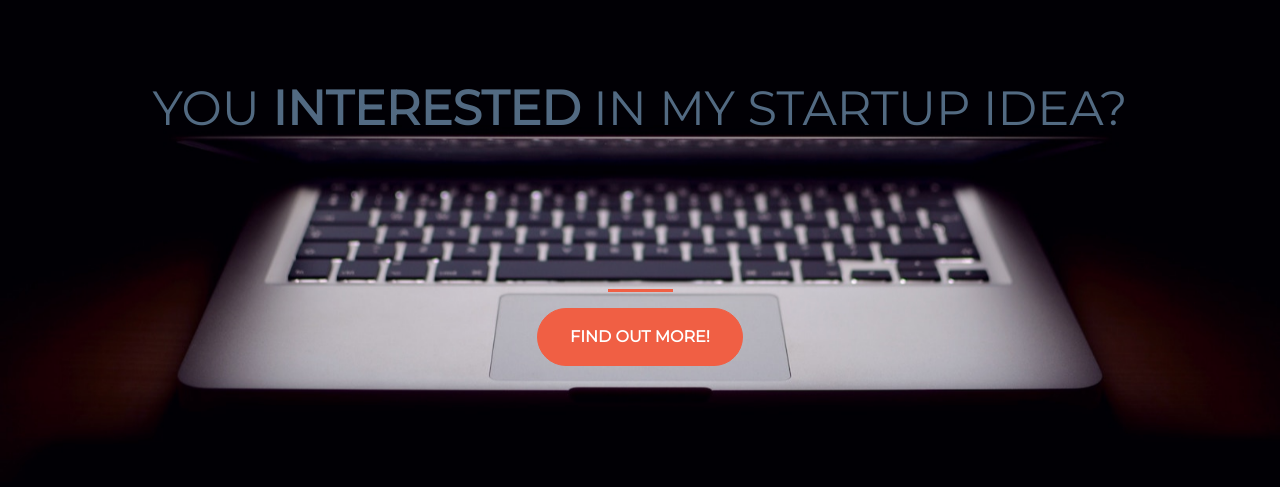
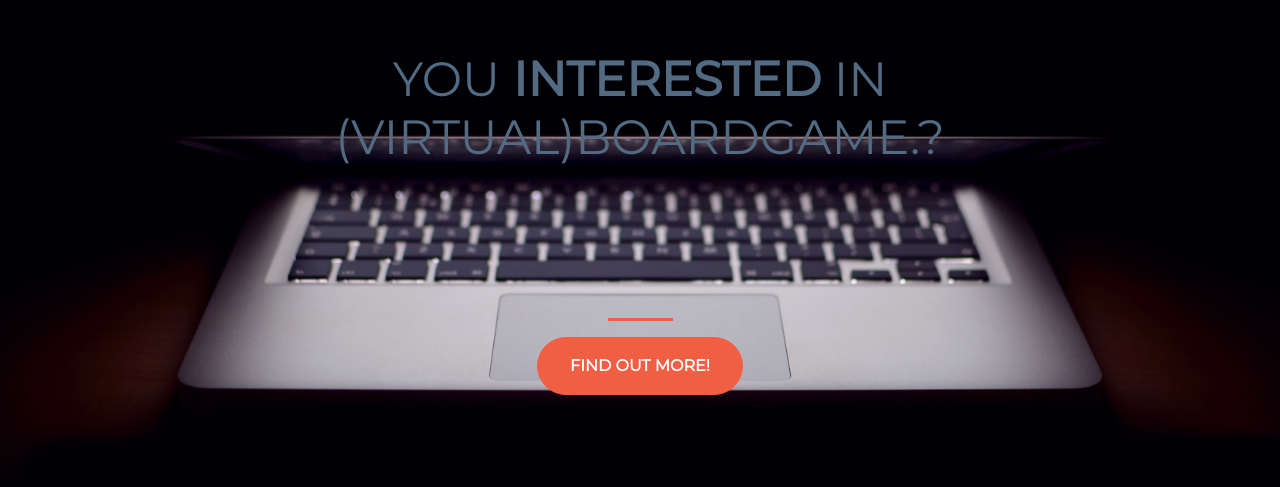
Before and after one commit to radikris/bootstrap-startup-publish, a plain HTML site: page index.html in a window 1280 px wide. Shown: the part 177-664 px from the top of the page. Drawn offline with nearby package versions, Linux system fonts and the light colour scheme.

Commit message:
Update index.html

```diff
--- a/index.html
+++ b/index.html
@@ -21,7 +21,7 @@
     <div class="row">
       <header class="text-center col-12">
 
-        <h1 class="text-uppercase">You <strong>interested</strong> in my startup idea?</h1>
+        <h1 class="text-uppercase">You <strong>interested</strong> in (virtual)boardgame.?</h1>
       </header>
       <div class="buffer col-12"></div>
       <section class="text-center col-12">
```
